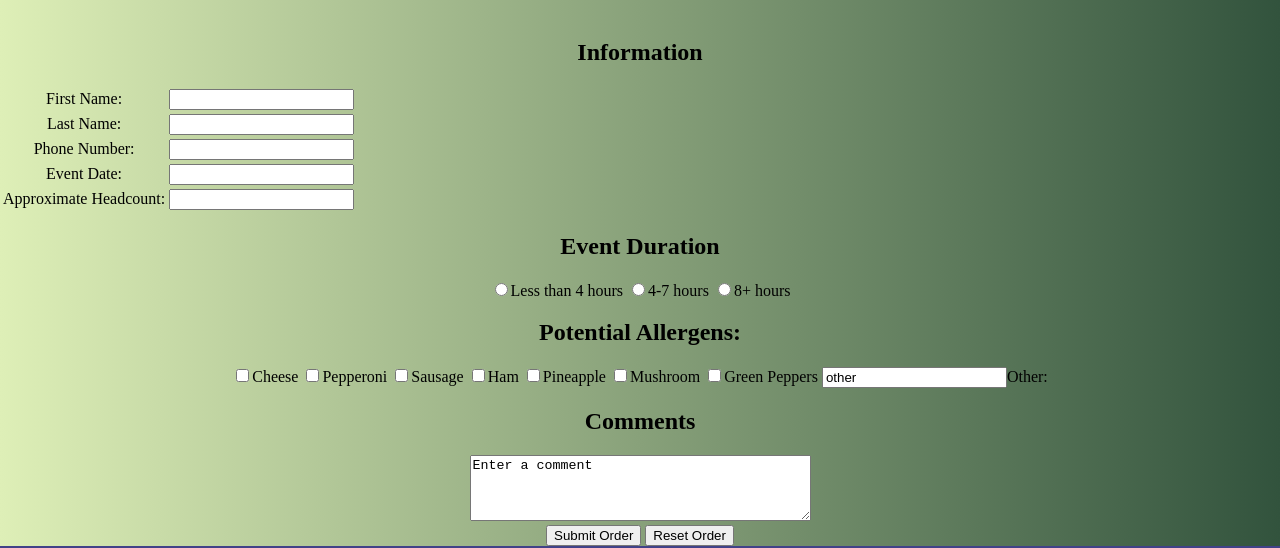
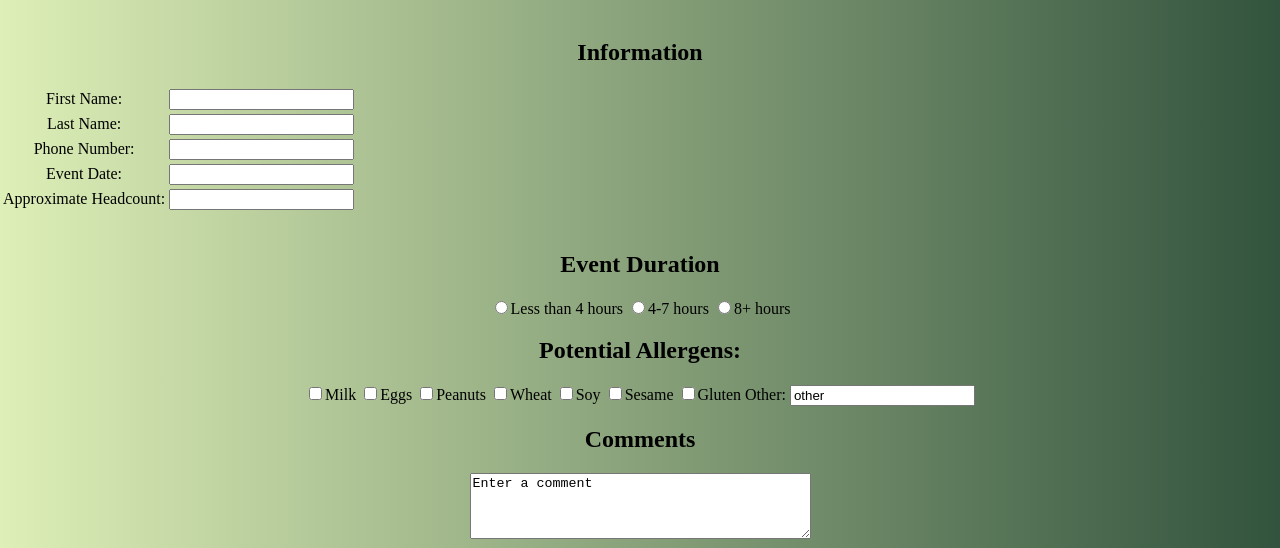
Before and after one commit to srbech/srbech.github.io, a plain HTML site: page orderform.html in a window 1280 px wide. Shown: the part 129-677 px from the top of the page. Drawn offline with Linux system fonts and the light colour scheme.

Commit message:
order form 2

```diff
--- a/orderform.html
+++ b/orderform.html
@@ -42,28 +42,33 @@
                 <td><input type="text" name="headcount"></td>
             </tr>
         </table>
+        <br/>
 
         <h2>Event Duration</h2>
-        <input type="radio" name="short" value="short"><label for="short">Less than 4 hours</label>
-        <input type="radio" name="medium" value="medium"><label for="medium">4-7 hours</label>
-        <input type="radio" name="long" value="long"><label for="long">8+ hours</label>
+        <input type="radio" name="event_duration" value="short"><label for="short">Less than 4 hours</label>
+        <input type="radio" name="event_duration" value="medium"><label for="medium">4-7 hours</label>
+        <input type="radio" name="event_duration" value="long"><label for="long">8+ hours</label>
+        <br/>
 
         <h2>Potential Allergens:</h2>
-        <input type="checkbox" value="cheese"><label>Cheese</label>
-        <input type="checkbox" value="pepperoni"><label>Pepperoni</label>
-        <input type="checkbox" value="sausage"><label>Sausage</label>
-        <input type="checkbox" value="ham"><label>Ham</label>
-        <input type="checkbox" value="pineapple"><label>Pineapple</label>
-        <input type="checkbox" value="mushroom"><label>Mushroom</label>
-        <input type="checkbox" value="green_peppers"><label>Green Peppers</label>
-        <input type="text" value="other"><label>Other:</label>
+        <input type="checkbox" value="milk"><label>Milk</label>
+        <input type="checkbox" value="eggs"><label>Eggs</label>
+        <input type="checkbox" value="peanuts"><label>Peanuts</label>
+        <input type="checkbox" value="wheat"><label>Wheat</label>
+        <input type="checkbox" value="soy"><label>Soy</label>
+        <input type="checkbox" value="sesame"><label>Sesame</label>
+        <input type="checkbox" value="gluten"><label>Gluten</label>
+        Other: <input type="text" value="other">
 
         <h2>Comments</h2>
         <textarea rows="4" cols="40">Enter a comment</textarea>
         <br/>
-
+        <br/>
+        <br/>
         <button type="submit">Submit Order</button>
         <button type="reset">Reset Order</button>
+        <br/>
+        <br/>
     </form>
     <footer>
         <h2>Sterling's Food Truck</h2>
```
